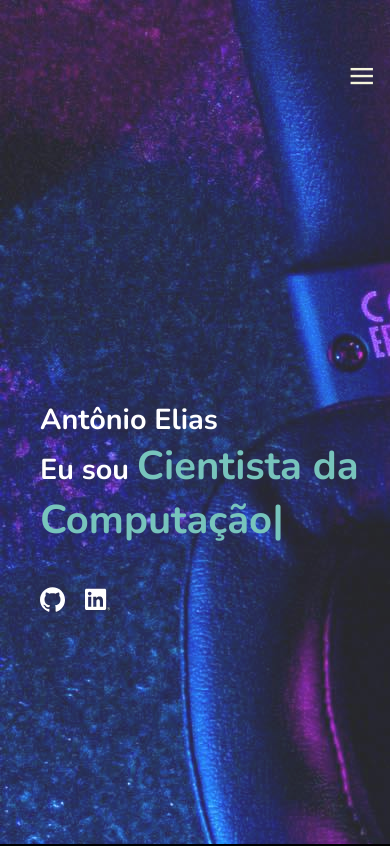
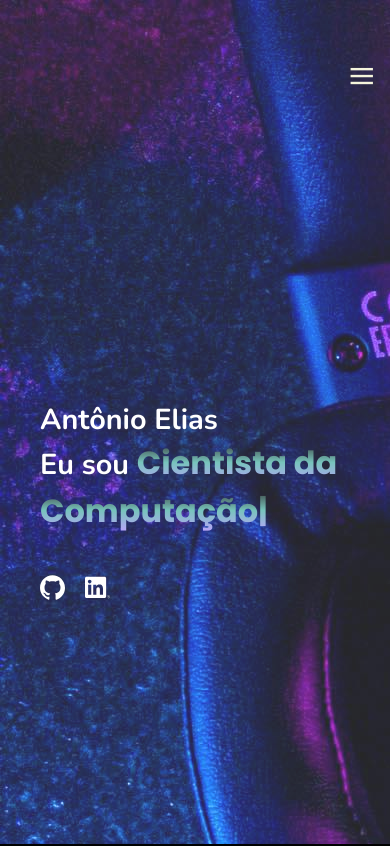
Before and after one commit to Eliasdnt/Myportfolio, a plain HTML site: page index.html in a window 390 px wide. Shown: the top 846 px of the page. Drawn offline with nearby package versions, Linux system fonts and the light colour scheme; a web font is replaced by a local one.

Commit message:
att span typed

```diff
--- a/css/hero.css
+++ b/css/hero.css
@@ -18,10 +18,10 @@ p {
   font-family: var(--font-family-title);
 }
 .flex-hero span {
-  font-size: var(--font-size-title);
-  color: var(--textcolor);
-  font-family: var(--font-family-title);
-  color:var(--textdetalhes)
+  background-image: linear-gradient(to bottom, #111, #5FB9B0, #B292FF);
+  background-clip: text;
+  color: transparent;
+  font-size: 3rem;
 }
 
 .menu nav ul {
@@ -67,10 +67,10 @@ p {
   .flex-hero h1,
   p,
   span {
-    font-size:2.9rem;
+    font-size:2rem;
   }
 .flex-hero span{
-    font-size: 2.5rem;
+    font-size: 2rem;
 }
 .flex-hero {
   margin-left: 60px;
--- a/index.html
+++ b/index.html
@@ -64,7 +64,7 @@
             Eu sou
             <span
               class="typed"
-              data-typed-items="Desenvolvedor, Cientista da Computação"
+              data-typed-items="Desenvolvedor, Cientista da Computação, Estudante"
             ></span>
           </p>
         </h1>
@@ -162,7 +162,7 @@
 
             <div>
               <h4>Experiência</h4>
-              <span data-numeros="4">0</span> <span style="font-size: 0.8rem;">anos</span>
+              <span data-numeros="1">0</span> <span style="font-size: 0.8rem;">ano</span>
             </div>
 
             </div>
```
